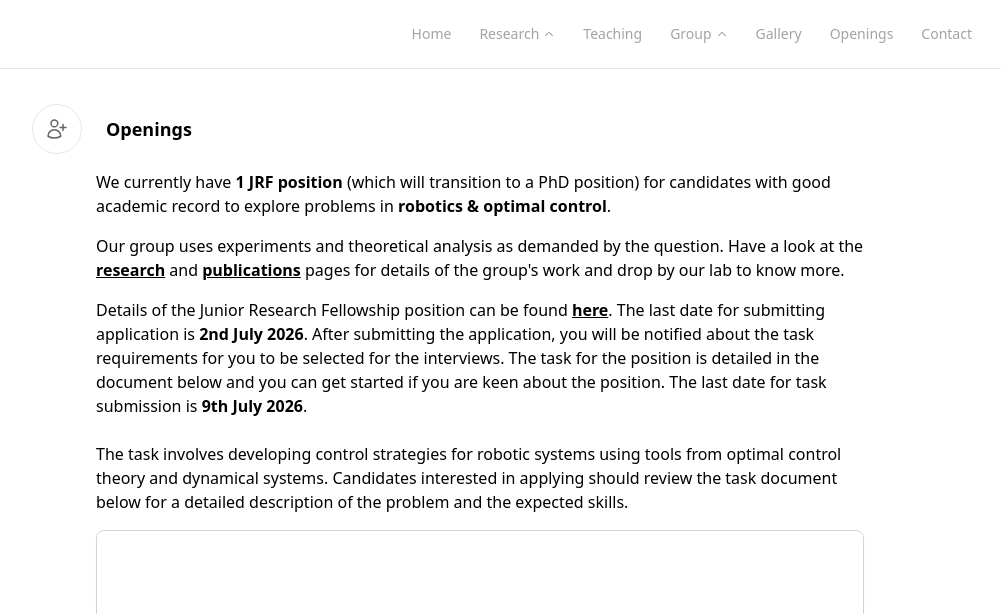
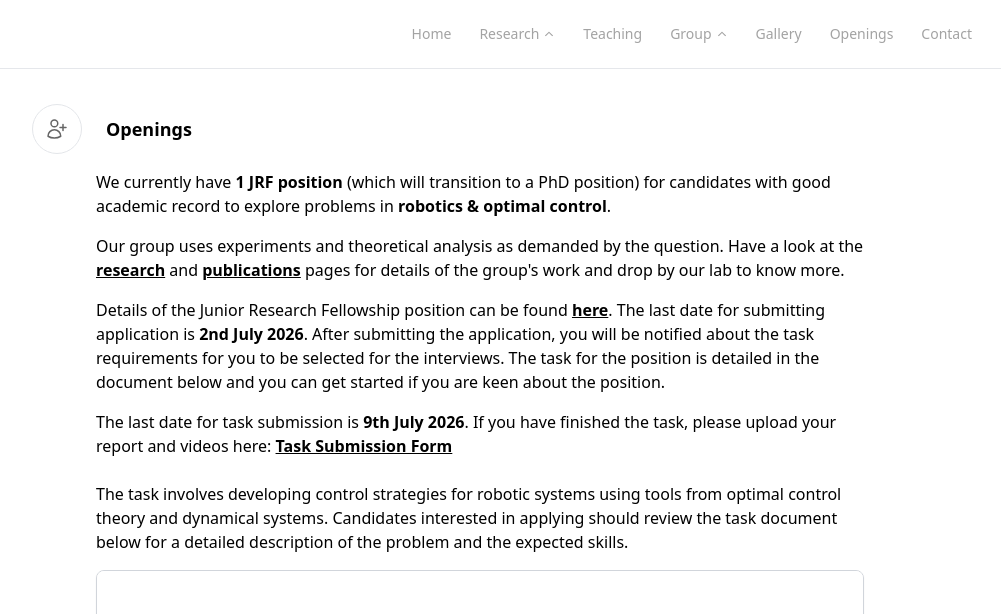
Before and after one commit to sgangaprasath/interface, a Next.js app: page /openings in a window 1280 px wide. Shown: the top 614 px of the page, without its empty margins (200-1201 px from the left). Built offline with nearby package versions, Linux system fonts and the light colour scheme.

Commit message:
TaskUpload Form

```diff
--- a/app/openings/page.tsx
+++ b/app/openings/page.tsx
@@ -74,7 +74,10 @@ export default function Home() {
           >
             here
           </a>
-          . The last date for submitting application is <b className="font-bold">2nd July 2026</b>. After submitting the application, you will be notified about the task requirements for you to be selected for the interviews. The task for the position is detailed in the document below and you can get started if you are keen about the position. The last date for task submission is <b className="font-bold">9th July 2026</b>.
+          . The last date for submitting application is <b className="font-bold">2nd July 2026</b>. After submitting the application, you will be notified about the task requirements for you to be selected for the interviews. The task for the position is detailed in the document below and you can get started if you are keen about the position.
+        </p>
+        <p className="text-center md:text-left font-light text-md md:px-16">
+           The last date for task submission is <b className="font-bold">9th July 2026</b>. If you have finished the task, please upload your report and videos here: <a href="https://forms.gle/3yEQ2vJiihN3Fwb59" className="font-bold underline hover:underline-offset-2">Task Submission Form</a>
         </p>
         <div className="flex flex-col items-center w-full md:px-16 gap-4 mt-2">
           <p className="text-center md:text-left font-light text-md w-full">
```
